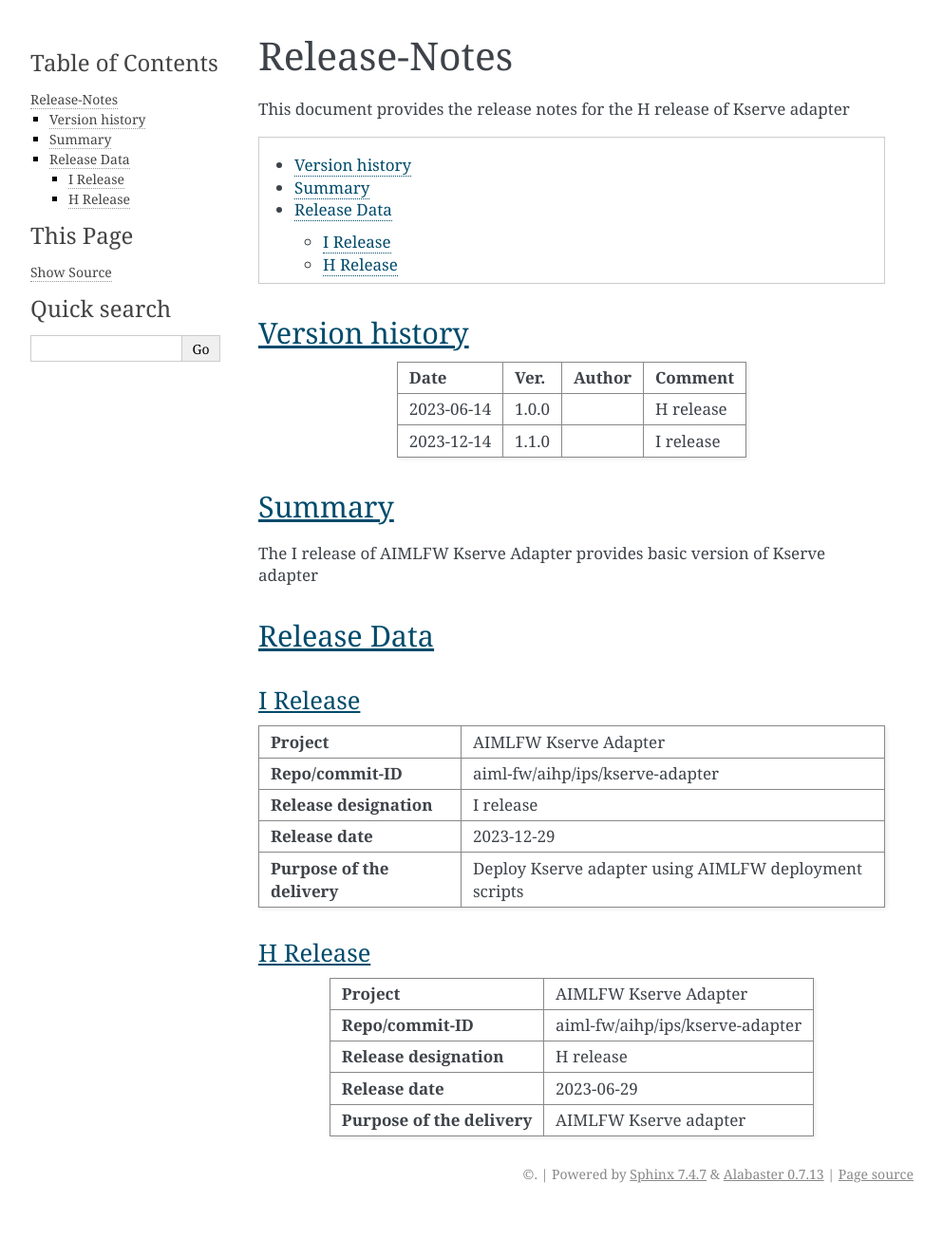
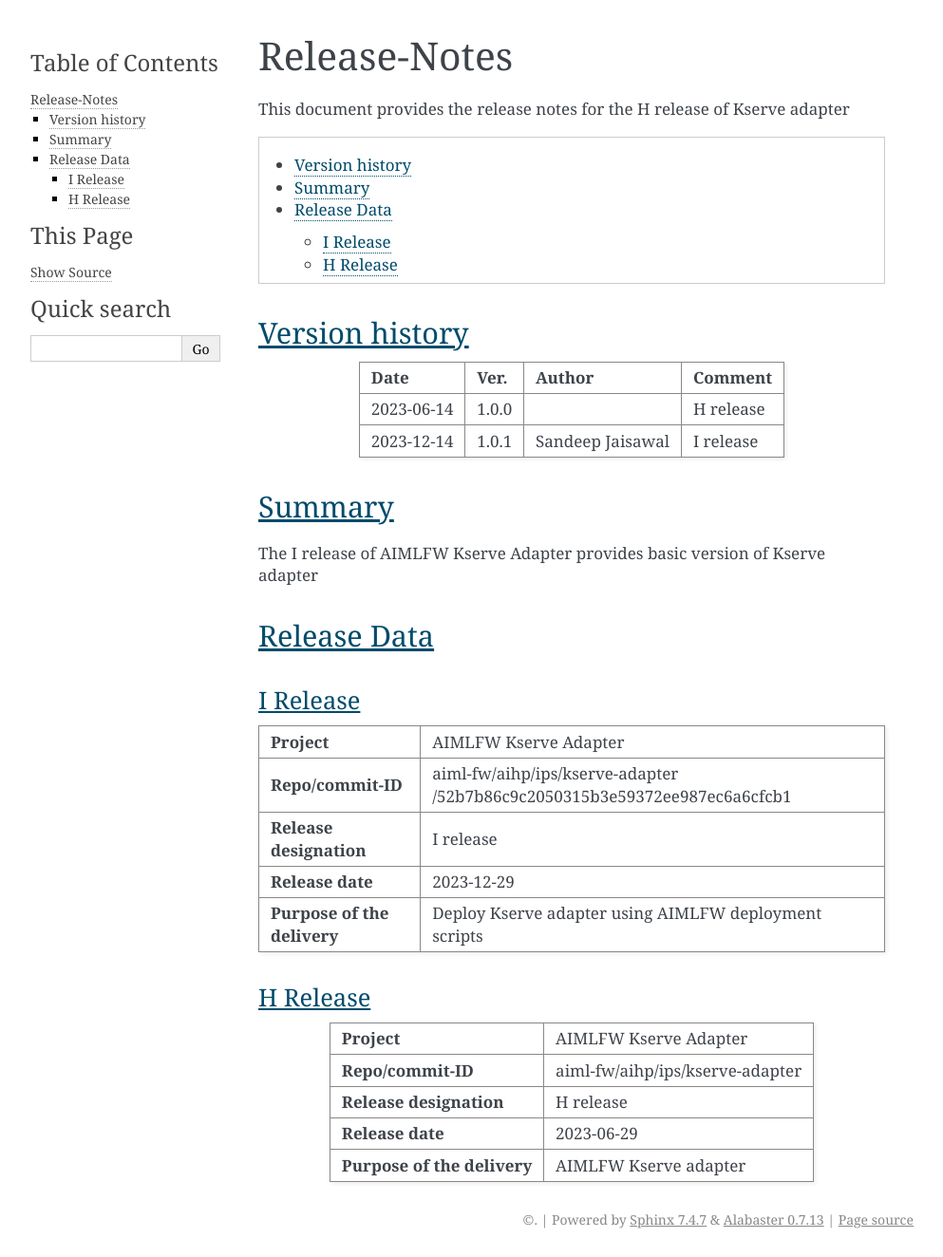
Before and after one commit to o-ran-sc/aiml-fw-aihp-ips-kserve-adapter, a Sphinx documentation site: the page built from docs/release-notes.rst, in a window 1280 px wide. Shown: the whole page at 95% size, without its empty margins (148-1141 px from the left). Built offline with Sphinx 7.4.7, drawn with Linux system fonts in a browser that asks for light colours; before the commit the page ends 1276 px from its top, so only the background shows below that.

Commit message:
kserver release note update
Issue-Id: AIMLFW-56

Change-Id: I1cf8f28e4669efbc26c56fe3df2cb682ae95f458
Signed-off-by: SANDEEP KUMAR JAISAWAL <s.jaisawal@samsung.com>

```diff
--- a/docs/release-notes.rst
+++ b/docs/release-notes.rst
@@ -22,7 +22,7 @@ Version history
 | 2023-06-14         | 1.0.0              |                    | H release          |
 |                    |                    |                    |                    |
 +--------------------+--------------------+--------------------+--------------------+
-| 2023-12-14         | 1.1.0              |                    | I release          |
+| 2023-12-14         | 1.0.1              | Sandeep Jaisawal   | I release          |
 |                    |                    |                    |                    |
 +--------------------+--------------------+--------------------+--------------------+
 
@@ -44,7 +44,7 @@ I Release
 |                                      |                                                       |
 +--------------------------------------+-------------------------------------------------------+
 | **Repo/commit-ID**                   | aiml-fw/aihp/ips/kserve-adapter                       |
-|                                      |                                                       |
+|                                      | /52b7b86c9c2050315b3e59372ee987ec6a6cfcb1             |
 +--------------------------------------+-------------------------------------------------------+
 | **Release designation**              | I release                                             |
 |                                      |                                                       |
```
